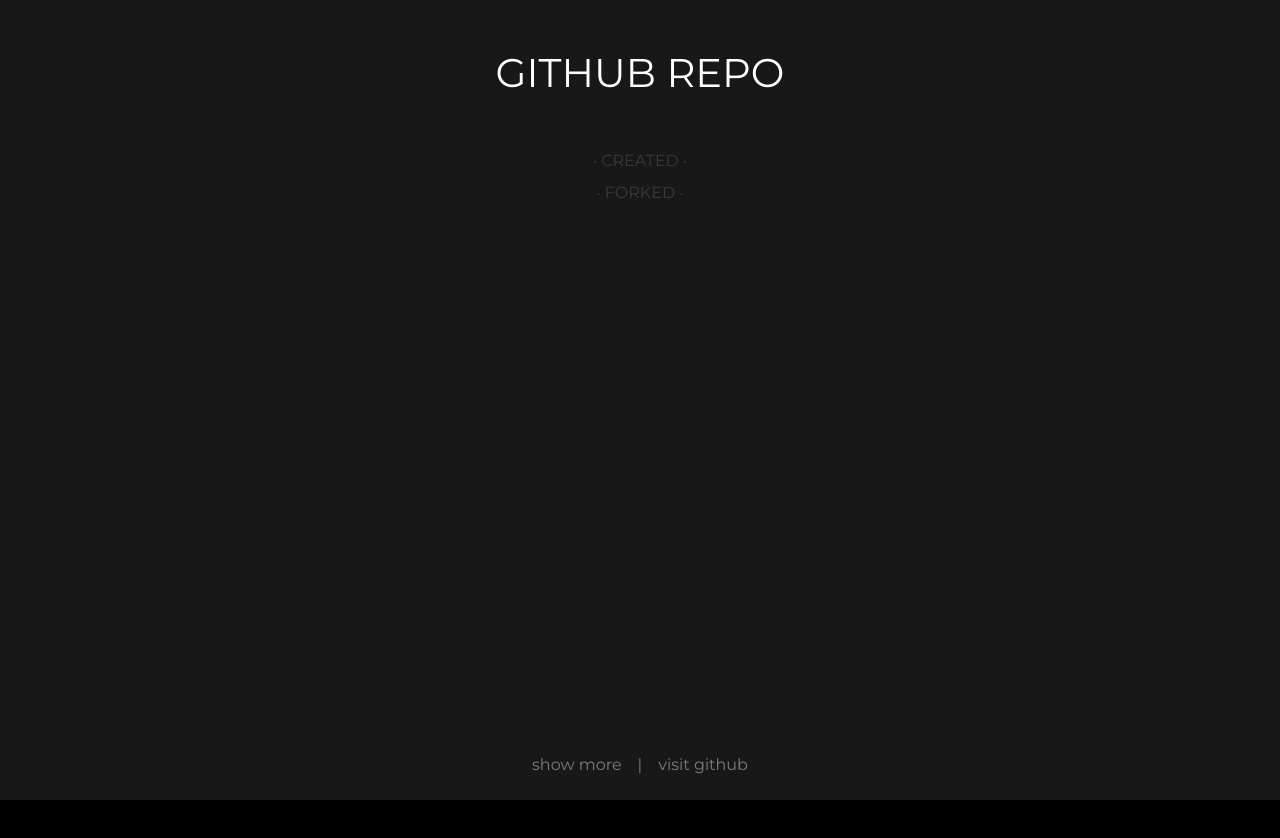
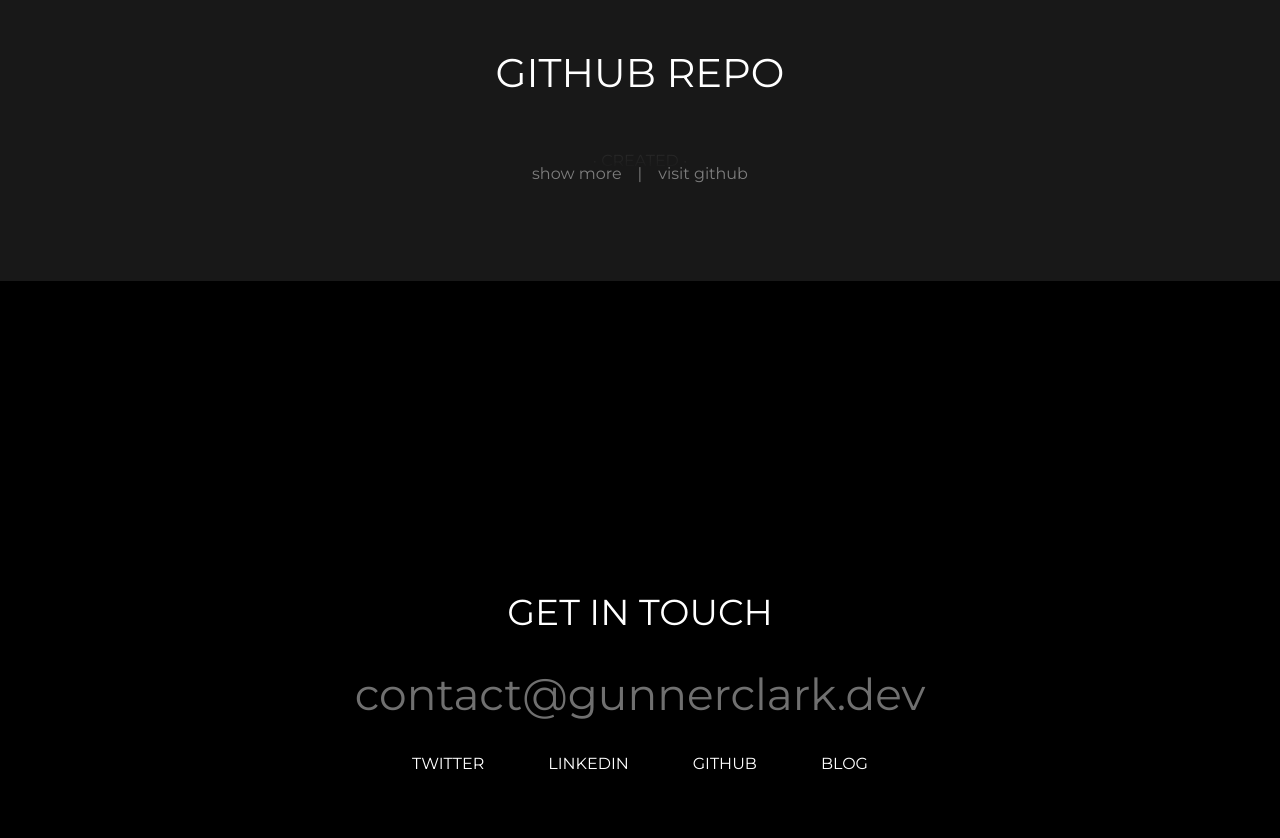
Before and after one commit to theineptdev/portfolio-v3, a Vue app: page / in a window 1280 px wide. Shown: the part 1600-2438 px from the top of the page. Built offline with nearby package versions, Linux system fonts and the light colour scheme.

Commit message:
repo list resize

```diff
--- a/src/components/Works.vue
+++ b/src/components/Works.vue
@@ -1,14 +1,5 @@
 <template>
     <div class="container">
-        <div class="btns">
-            <div class="upper"></div>
-            <div class="lower">
-                <div class="btn-more" @click="toggleMore('200vh')">show more</div>
-                <div class="btn-less" @click="toggleMore('100vh')">show less</div>
-                <div class="line">|</div>
-                <a href="https://www.github.com/theineptdev" target="_blank" class="btn-github">visit github</a>
-            </div>
-        </div>
         <div class="repo-container">
             <div class="title">GitHub Repo</div>
             <!-- <div v-for="n in 8" :key="n"> -->
@@ -23,6 +14,15 @@
             </div>
             <!-- </div> -->
         </div>
+        <div class="btns">
+            <!-- <div class="upper"></div> -->
+            <div class="lower">
+                <div class="btn-more" @click="toggleMore('500vh')">show more</div>
+                <div class="btn-less" @click="toggleMore('100vh')">show less</div>
+                <div class="line">|</div>
+                <a href="https://www.github.com/theineptdev" target="_blank" class="btn-github">visit github</a>
+            </div>
+        </div>
     </div>
 </template>
 
@@ -31,21 +31,30 @@
         methods: {
             toggleMore(height) {
                 document.getElementsByClassName('container')[3]
-                    .style.height = height;
+                    .style.maxHeight = height;
                 document.getElementsByClassName('repo-container')[0]
-                    .style.height = height;
-                document.getElementsByClassName('upper')[0]
-                    .style.height = 'calc(' + height + ' - 7rem)';
-                if (height === '200vh') {
+                    .style.maxHeight = height;
+                //change the height of the upper container to move the lower container
+                // setTimeout(function(){
+                //     const currentHeight = document.getElementsByClassName('repo-container')[0].clientHeight;
+                //     document.getElementsByClassName('upper')[0]
+                //         .style.height = 'calc(' + currentHeight + 'px - 7rem)';
+                //     console.log(currentHeight);
+                // }, 250);
+                if (height !== '100vh') {
                     document.getElementsByClassName('btn-less')[0]
                         .style.display = 'flex';
                     document.getElementsByClassName('btn-more')[0]
                         .style.display = 'none';
+                    // document.getElementsByClassName('btns')[0]
+                    //     .style.bottom = '0';
                 } else {
                     document.getElementsByClassName('btn-less')[0]
                         .style.display = 'none';
                     document.getElementsByClassName('btn-more')[0]
                         .style.display = 'flex';
+                    // document.getElementsByClassName('btns')[0]
+                    //     .style.bottom = '4.5rem';
                 }
                 console.log(height);
             },
@@ -396,47 +405,54 @@
 .container {
     color: white;
     background: #181818;
-    height: 100vh;
+    height: auto;
+    max-height: 100vh;
     width: 100%;
     display: flex;
     flex-direction: column;
     text-align: center;
     overflow: hidden;
     /* smooth transitions for elements within container */
-    transition: 0.5s ease-in-out;
+    transition: 0.15s ease-in-out;
 }
 
 .list-name {
     color: rgba(255, 255, 255, 0.15);
     text-transform: uppercase;
+    line-height: 2rem;
     cursor: auto;
 }
 
 .btns {
     pointer-events: none;
-    position: absolute;
+    /* sets relative to repo-container; repo-container overflow = visible & pushes btns out of view */
+    position: relative;
+    bottom: 4.5rem;
     width: 100%;
     /* height: 100vh; */
     display: flex;
     flex-direction: column;
+    overflow: visible;
 }
 .upper {
-    height: calc(100vh - 7rem);
-    transition: 0.5s ease-in-out;
+    /* height: calc(100vh - 7rem); */
+    height: 100vh;
+    transition: 0.15s ease-in-out;
 }
 .lower {
     pointer-events: auto;
     display: flex;
     justify-content: center;
     align-items: center;
-    height: 7rem;
+    height: 4.5rem;
     /* background: rgb(24, 24, 24); */
     background-image: linear-gradient(
         to bottom,
-        rgb(24, 24, 24, 0) 0%,
+        rgba(0, 0, 0, 0) 0%,
         rgb(24, 24, 24) 45%
     );
     color: rgba(255, 255, 255, 0.438);
+    transition: 0.15s ease-in-out;
 }
 .btn-less {
     display: none;
@@ -450,7 +466,7 @@
 }
 .btn-more, .btn-less, .btn-github, .line {
     /* lowers height in relation of gradient */
-    padding-top: 2.5rem;
+    /* padding-top: 2.5rem; */
 }
 .btn-github {
     text-decoration: none;
@@ -461,9 +477,11 @@
 }
 
 .repo-container {
-    height: 100vh;
-    overflow: hidden;
-    transition: 0.5s ease-in-out;
+    height: auto;
+    max-height: 100vh;
+    /* overflow: hidden; */
+    overflow: visible;
+    transition: 0.15s ease-in-out;
 }
 
 .title {
@@ -473,13 +491,12 @@
     padding: 3rem;
 }
 
-.repo-ref {
+/* .repo-ref {
     margin: 0 auto;
     max-width: 35rem;
-    padding-bottom: 2.5rem;
     line-height: 2rem;
     cursor: pointer;
-}
+} */
 .repo-title {
     font-size: 1.75rem;
     text-transform: lowercase;
```
